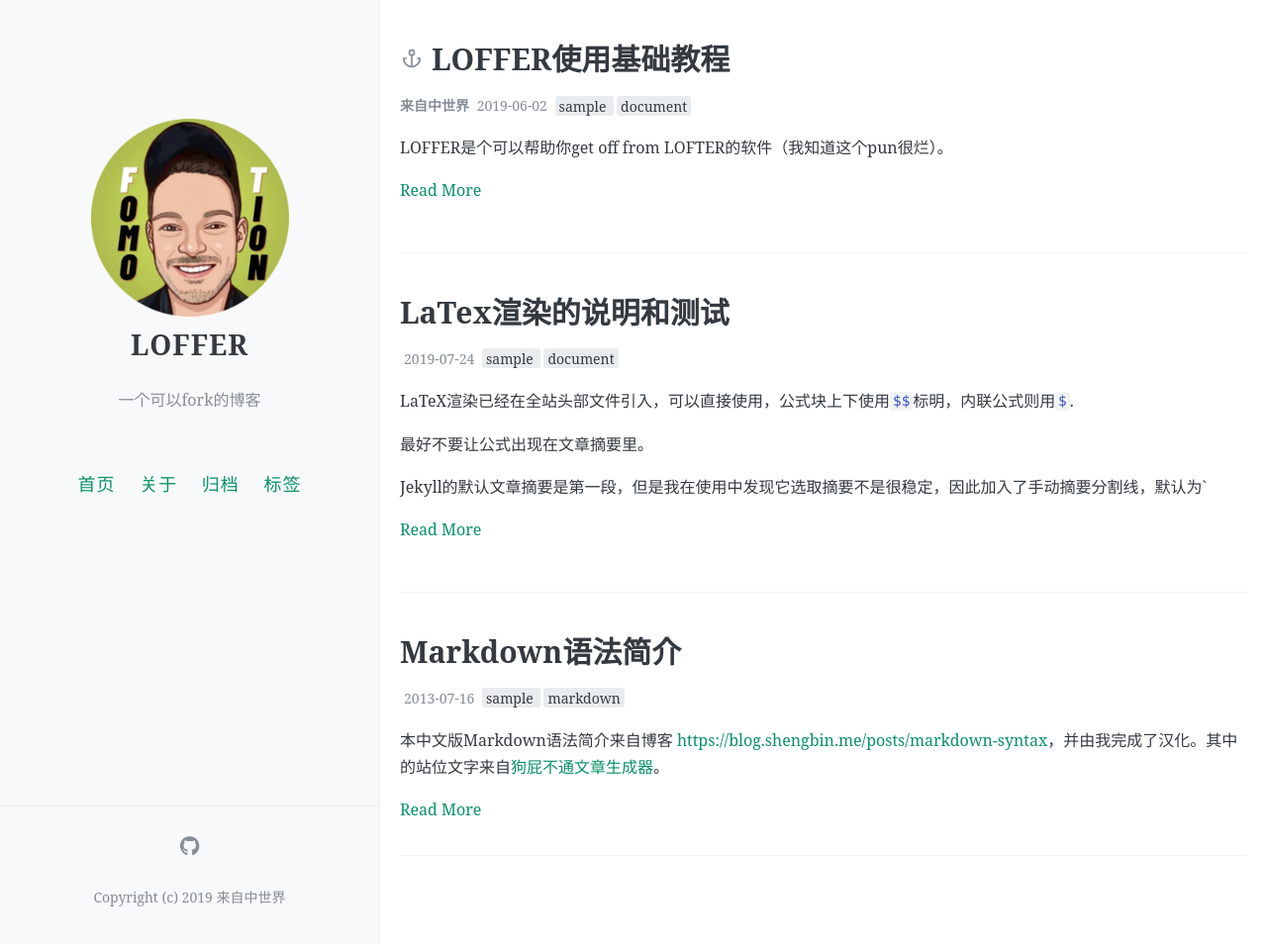
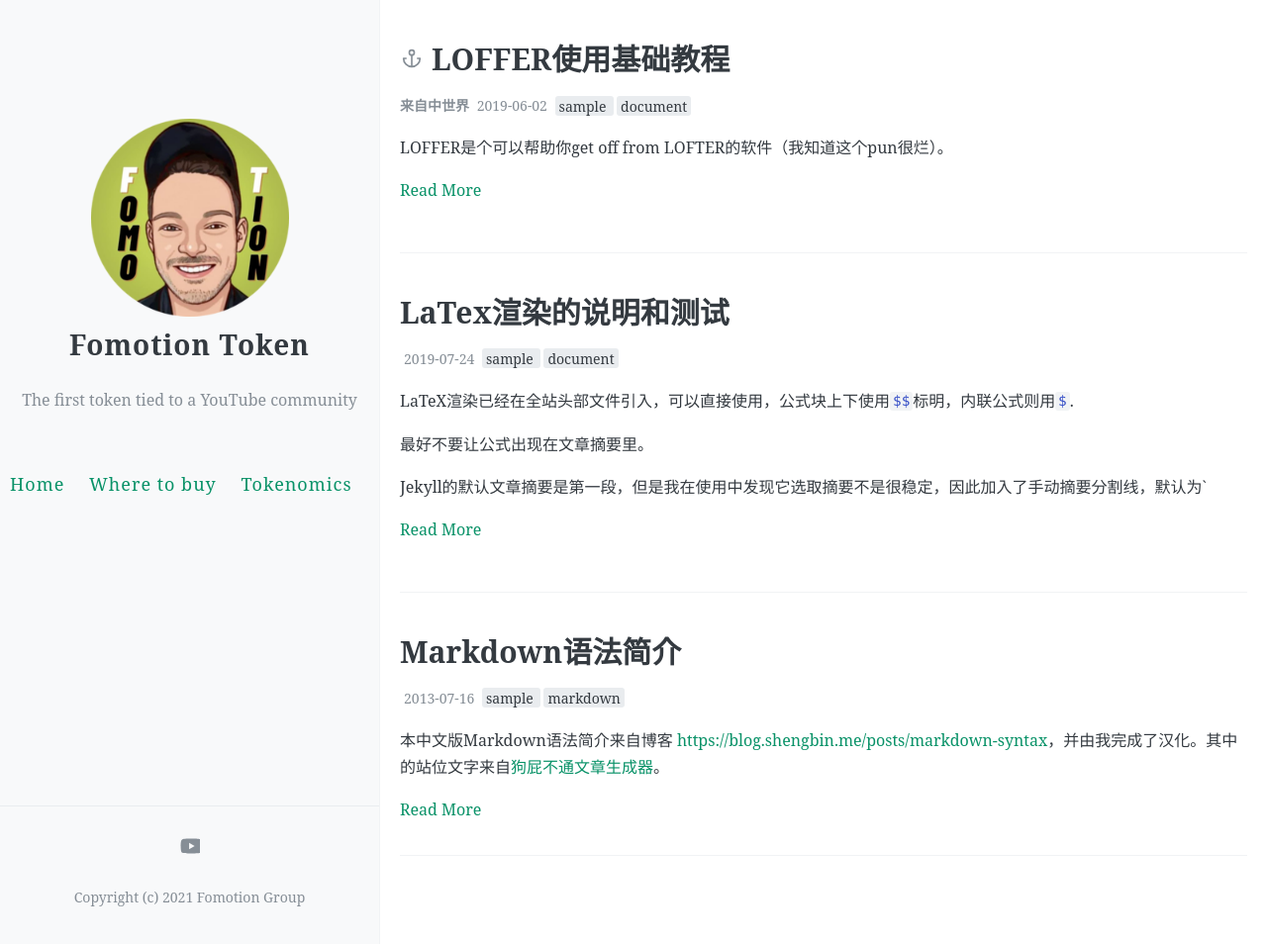
Before and after one commit to frankhuurman/fomotiontoken, a Jekyll site: the page built from index.html, in a window 1280 px wide and 954 px high. Shown: the whole window at 99% size. Built offline with Jekyll 4.4.1, drawn with Linux system fonts in a browser that asks for light colours; the list of posts is cut into pages by our own code; comment, search, counter and statistics services are not loaded.

Commit message:
Updated some info

```diff
--- a/_config.yml
+++ b/_config.yml
@@ -7,8 +7,8 @@
 # 井号后面的文字是说明文档，不会被程序读取。
 
 # 描述/签名
-name: LOFFER
-description: 一个可以fork的博客
+name: Fomotion Token
+description: The first token tied to a YouTube community
 
 # 输入你的网站域名（如果你没有添加自己的域名，而是直接用GitHub pages分配的域名的话可以省略）
 url: https://frankhuurman.github.io
@@ -32,13 +32,13 @@ favicon: https://raw.githubusercontent.com/FromEndWorld/LOFFER/master/images/fav
 
 # 菜单中的按钮
 navigation:
-  - name: 首页
+  - name: Home
     url: /
-  - name: 关于
+  - name: Where to buy
     url: /about
-  - name: 归档
+  - name: Tokenomics
     url: /archive
-  - name: 标签
+  - name:
     url: /tags
 
 # 每页的文章数
@@ -55,7 +55,7 @@ footer-links:
   email: #youremailaddress@mail.com
   facebook: #https://www.facebook.com/<>
   flickr: #https://www.flickr.com/<>
-  github: FromEndWorld/loffer #https://github.com/<>
+  github: #FromEndWorld/loffer #https://github.com/<>
   instagram: #https://instagram.com/<>
   linkedin: #https://www.linkedin.com/in/<>
   pinterest: #https://www.pinterest.com/<>
@@ -63,10 +63,10 @@ footer-links:
   stackoverflow: # http://stackoverflow.com/<>
   tumblr: # https://<username>.tumblr.com
   twitter: # https://www.twitter.com/<your_twitter_username>
-  youtube: # channel/<your_long_string> or user/<user-name>
+  youtube: channel/fomotion
 
 # 站点页脚的文字
-footer-text: Copyright (c) 2019 来自中世界
+footer-text: Copyright (c) 2021 Fomotion Group
 
 #
 # 评论，注意，请不要同时添加多种不同的评论区
```
